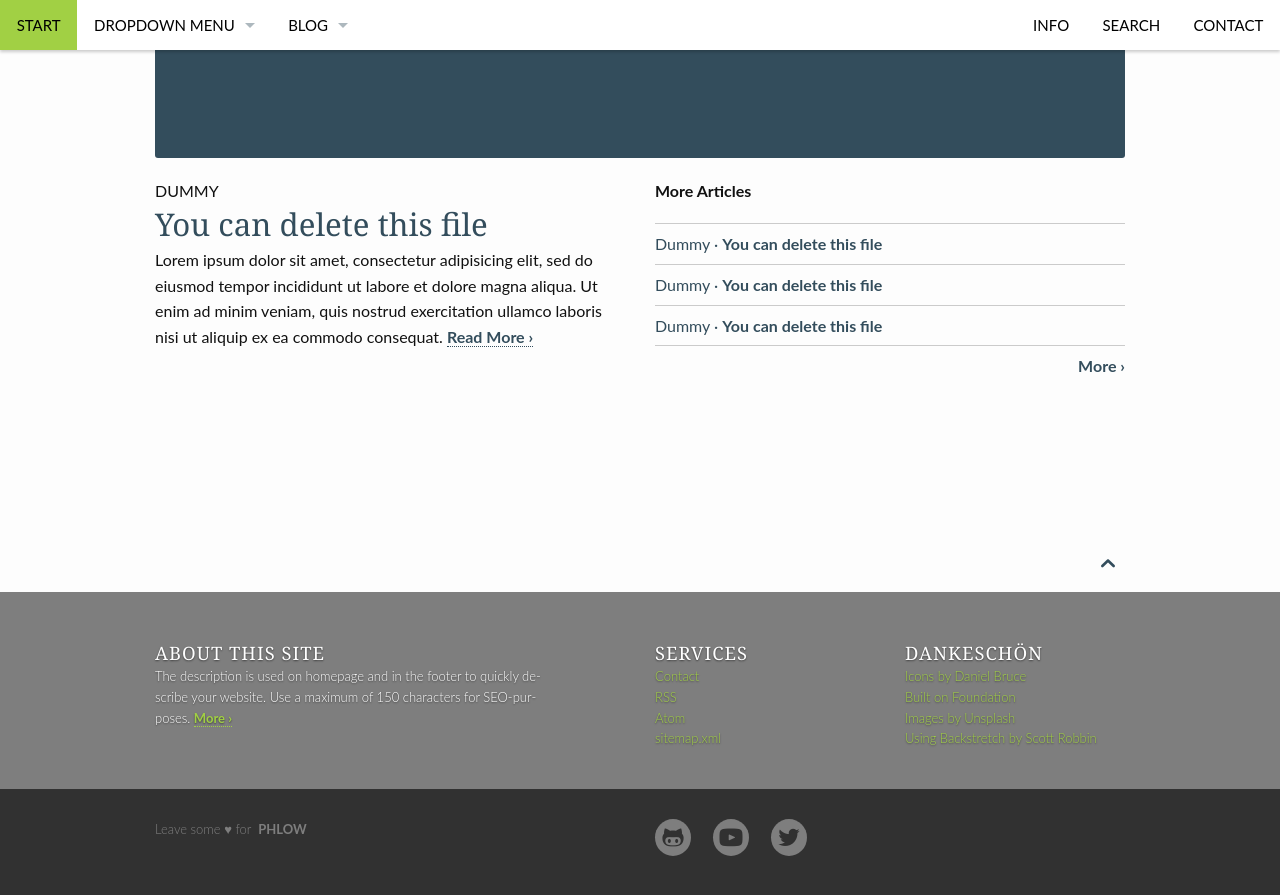
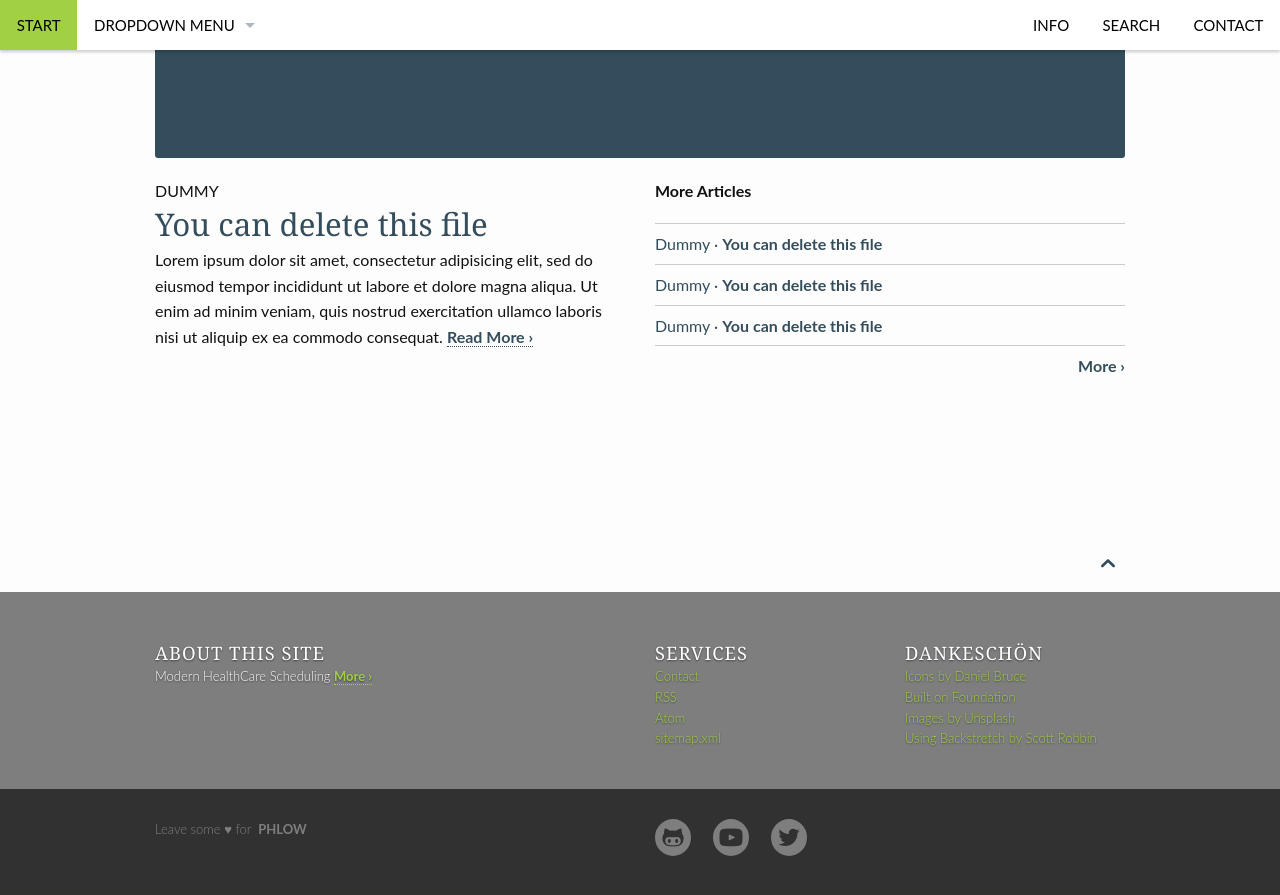
Before and after one commit to doesnotexist/camelworks-website, a Jekyll site: the page built from pages/pages-root-folder/index.md, in a window 1280 px wide and 900 px high, scrolled down 1156 px. Shown: the top 895 px of the window. Built offline with Jekyll 4.4.1, drawn with Linux system fonts in a browser that asks for light colours.

Commit message:
remove header and update config

```diff
--- a/_config.yml
+++ b/_config.yml
@@ -8,28 +8,29 @@
 #                                                 /____/
 #
 # Title of your website
-title: "Feeling Responsive"
+title: "CamelWorks"
 
 
 # The slogan describes your website and is used on homepage in <title> and other important places
-slogan: "A Flexible Theme for Jekyll"
+slogan: "Modern HealthCare Scheduling"
 
 
 # The description is used on homepage and in the footer to quickly describe your website. Use a maximum of 150 characters for SEO-purposes.
-description: "The description is used on homepage and in the footer to quickly describe your website. Use a maximum of 150 characters for SEO-purposes."
+description: "Modern HealthCare Scheduling"
 
 # Main author of the website
 # See > authors.yml
-author: phlow
+author: omar
 
 # This URL is the main address for absolute links. Don't include a slash at the end.
 #
-url: 'https://phlow.github.io/feeling-responsive'
+url: 'https://camel.works'
 baseurl: ''
 
 # This is for the editing function in _/includes/improve_content
 # Leave it empty if your site is not on GitHub/GitHub Pages
-improve_content: https://github.com/Phlow/feeling-responsive/edit/gh-pages
+#improve_content: https://github.com/Phlow/feeling-responsive/edit/gh-pages
+improve_content:
 
 # This URL points directly to the images directory making
 # things easier to link to images in posts and templates. It needs a slash at the end.
@@ -37,7 +38,7 @@
 # Example: <img src="{{ site.urlimg }}{{ post.image.title }}" />
 # Markdown-Example for posts ![Image Text]({{ site.urlimg }}image.jpg)
 #
-urlimg: 'https://phlow.github.io/feeling-responsive/images/'
+urlimg: 'https://camel.works/images/'
 
 
 # Logo size is 600x80 pixels
@@ -102,7 +103,7 @@
       show_meta: false 	# Hide metadata for all pages
       # sidebar:    		# Possible values › left, right › by default there will be no sidebar
       comments: false
-      author: phlow     # Default author for pages
+      author: omar    # Default author for pages
   -
     scope:
       path: ""
--- a/_layouts/frontpage.html
+++ b/_layouts/frontpage.html
@@ -2,12 +2,12 @@
 layout: default
 format: blog-index
 ---
-<div id="header-home">
+<!-- <div id="header-home">
     <div class="row">
         <div class="small-12 columns">
         </div><!-- /.medium-4.columns -->
     </div><!-- /.row -->
-</div><!-- /#header-home -->
+</div><!-- /#header-home --> -->
 
 
 {% comment %}
```
Also changed, not shown: _data/navigation.yml (+6 -6 lines).
